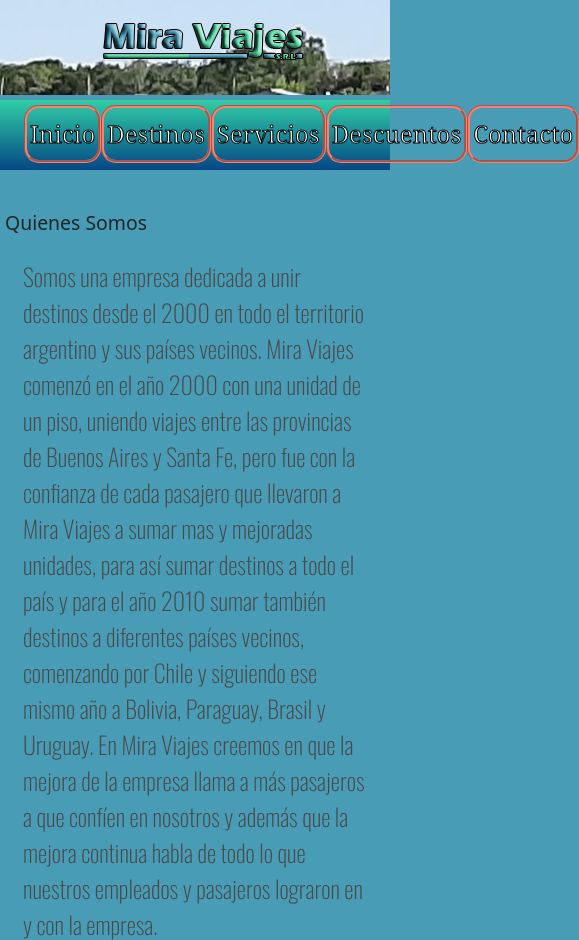
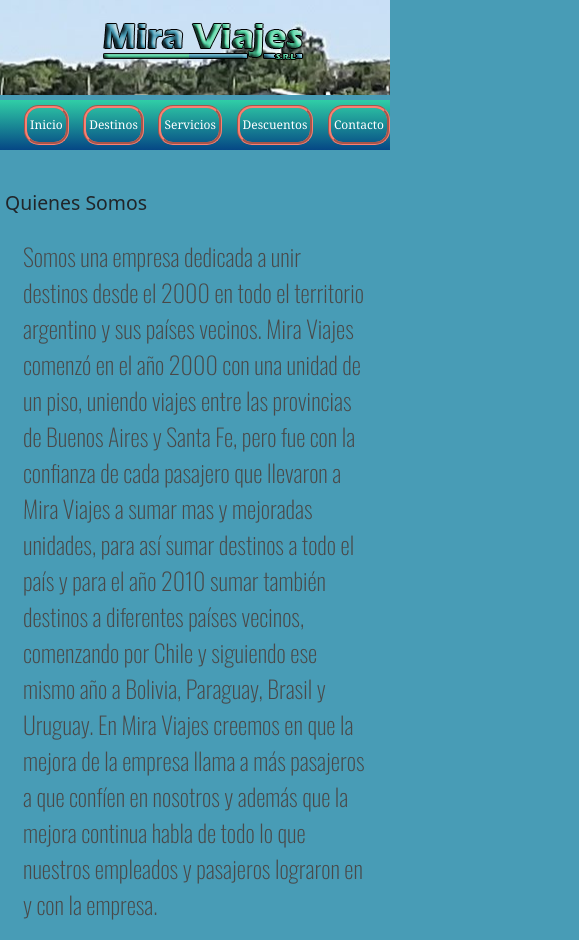
Before and after one commit to maximoemira/MiraViajesSRLMaximoEmilianoMira, a website: page index.html in a window 390 px wide. Shown: the top 940 px of the page, 579 px wide, since content can reach past the window. Drawn offline with nearby package versions, Linux system fonts and the light colour scheme; a web font is replaced by a local one.

Commit message:
Arreglo de responsive en NAV

```diff
--- a/scss/origen.scss
+++ b/scss/origen.scss
@@ -20,7 +20,7 @@
 }
 
 nav {
-  height: 70px;
+  height: 50px;
   background-color: rgb(5, 71, 133);
   background-image: linear-gradient(to top, rgb(5, 71, 133), rgb(48, 206, 166));
 
@@ -39,9 +39,8 @@
       animation-duration: 2s;
       animation-delay: 0s;
       list-style: none;
-      -webkit-text-stroke: 1px black;
       font-family: Cambria, Cochin, Georgia, Times, 'Times New Roman', serif;
-      font-size: 2rem;
+      font-size: 1rem;
       a {
         color: rgb(255, 255, 255);
         text-decoration: none;
```
Also changed, not shown: css/estilos.css.
